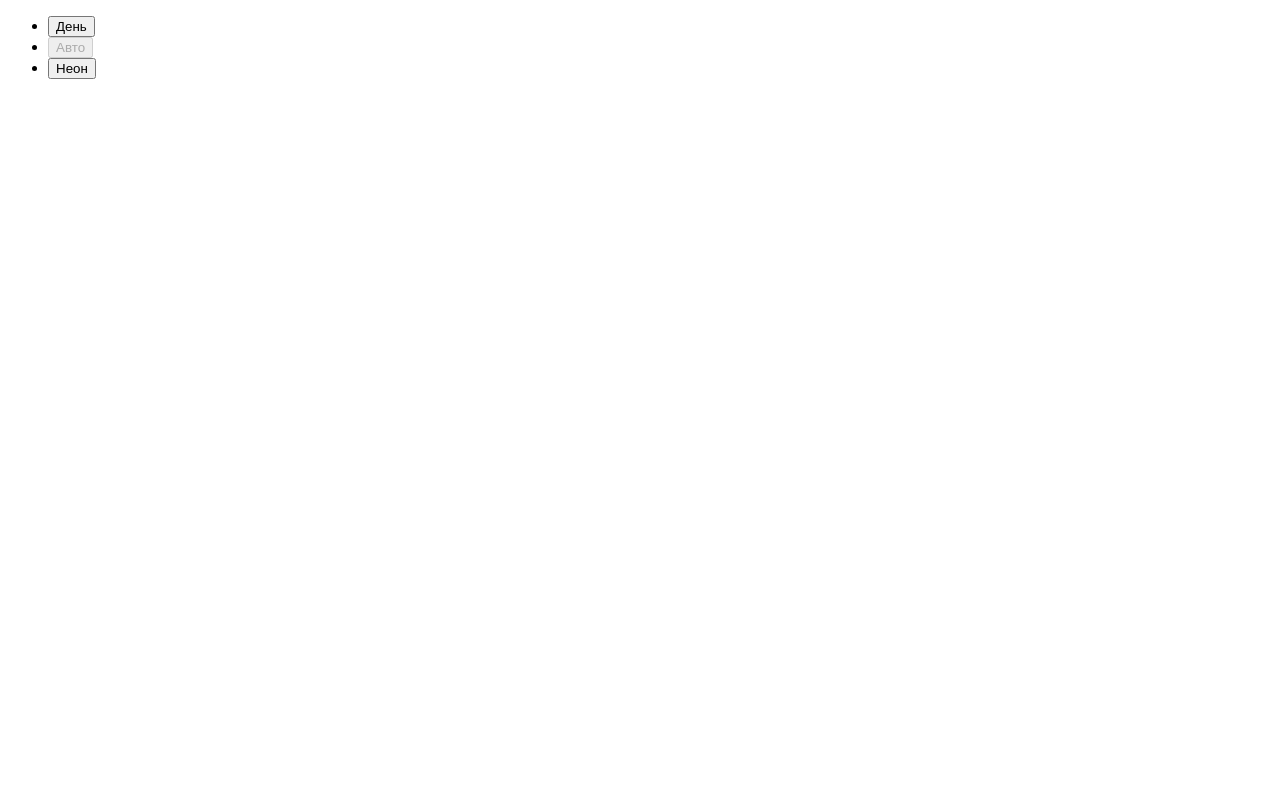
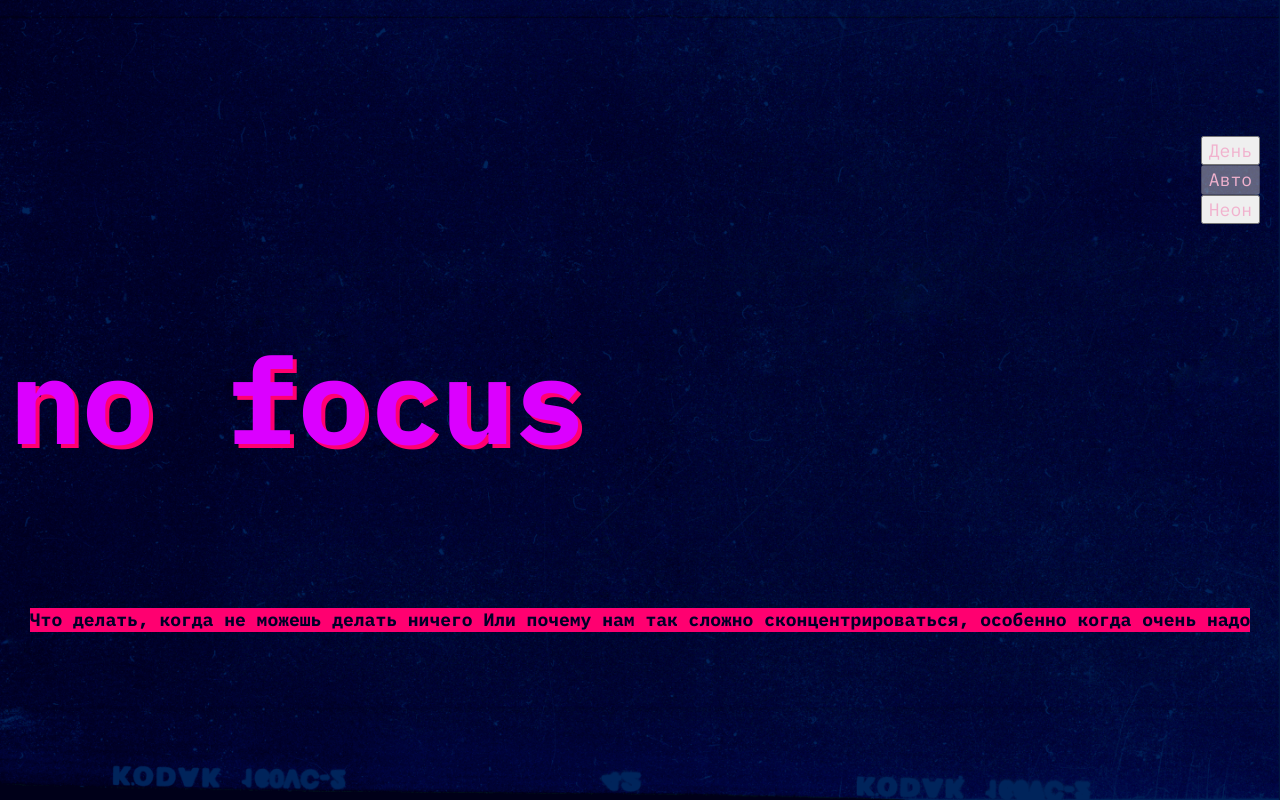
Before and after one commit to sealexe/slozhno-sosredotochitsya-fd, a plain HTML site: page index.html in a window 1280 px wide. Drawn offline with Linux system fonts and the light colour scheme.

Commit message:
Начало работы с шапкой

```diff
--- a/index.html
+++ b/index.html
@@ -5,6 +5,15 @@
     <meta http-equiv="X-UA-Compatible" content="IE=edge" />
     <meta name="viewport" content="width=device-width, initial-scale=1.0" />
     <title>Сложно сосредоточиться</title>
+    <link rel="stylesheet" href="./fonts/fonts.css">
+    <link rel="stylesheet" href="./styles/globals.css">
+    <link rel="stylesheet" href="./styles/variables.css">
+    <link rel="stylesheet" href="./styles/style.css">
+    <link rel="stylesheet" href="./styles/dark.css">
+    <link rel="stylesheet" href="./styles/light.css">
+    <meta name="color-scheme" content="dark light">
+    <link rel="icon" href="./images/favicon.ico" sizes="any">
+    <link rel="icon" href="./images/favicon.svg" type="image/svg+xml">
     <script src="./scripts/script.js"></script>
   </head>
   <body class="page">
@@ -35,6 +44,12 @@
           </li>
         </ul>
       </nav>
+      <h1 class="header__title">no focus</h1>
+      <h2 class="header__subtitle title-decor">Что делать, когда не можешь делать ничего
+        Или почему нам так сложно сконцентрироваться, особенно когда очень надо</h2>
     </header>
+    <main class="content">
+
+    </main>
   </body>
 </html>
--- a/styles/style.css
+++ b/styles/style.css
@@ -1,5 +1,46 @@
 /* Основные стили проекта. Это стили для темы, которую вы верстаете первой. */
 
 .page {
-  /* сохраните в разметке и стилях класс page у тега body. Он удобен, чтобы составлять селекторы для разных цветовых тем. */
+  font-family: var(--font-family), sans-serif;
+  background-color: var(--background-color), #000028;
+  background-image: var(--background-image);
+  background-attachment: fixed;
+  background-size: cover;
+  font-size: 18px;
+  font-weight: 400;
+  line-height: 23.4px;
+  color: var(--font-color, #f1b2ce);
 }
+
+.header {
+  height: 100vh;
+  display: grid;
+  grid-template-rows: 1fr min-content 1fr;
+  align-items: center;
+  padding: 10px;
+}
+
+.header__theme-menu {
+  justify-self: end;
+  padding: 0 10px;
+}
+
+.header__title {
+  justify-self: start;
+  font-size: clamp(7.25rem, 7.0115rem + 1.0178vw, 7.5rem);
+  color: var(--title-color, #db00ff);
+  line-height: 83%;
+  text-shadow: 4px 4px 0 var(--accent-color);
+}
+
+.header__subtitle {
+  justify-self: center;
+  font-size: 18px;
+  max-height: 117px;
+}
+
+.title-decor {
+  color: var(--card-heading-color, #000028);
+  background-color: var(--accent-color, #ff0070);
+  font-weight: 700;
+}
--- a/styles/variables.css
+++ b/styles/variables.css
@@ -2,3 +2,15 @@
   Переменные для вашего проекта
   и их переопределение под различные устройства
 */
+
+:root {
+  --background-color: #000028;
+  --font-color: #f1b2ce;
+  --title-color: #db00ff;
+  --section-heading-color: #ff0070;
+  --card-heading-color: #000028;
+  --accent-color: #ff0070;
+  --menu-hover-color: #32312D66;
+  --font-family: 'IBM Plex mono';
+  --background-image: url(../images/cover-image-dark.png);
+}
```
